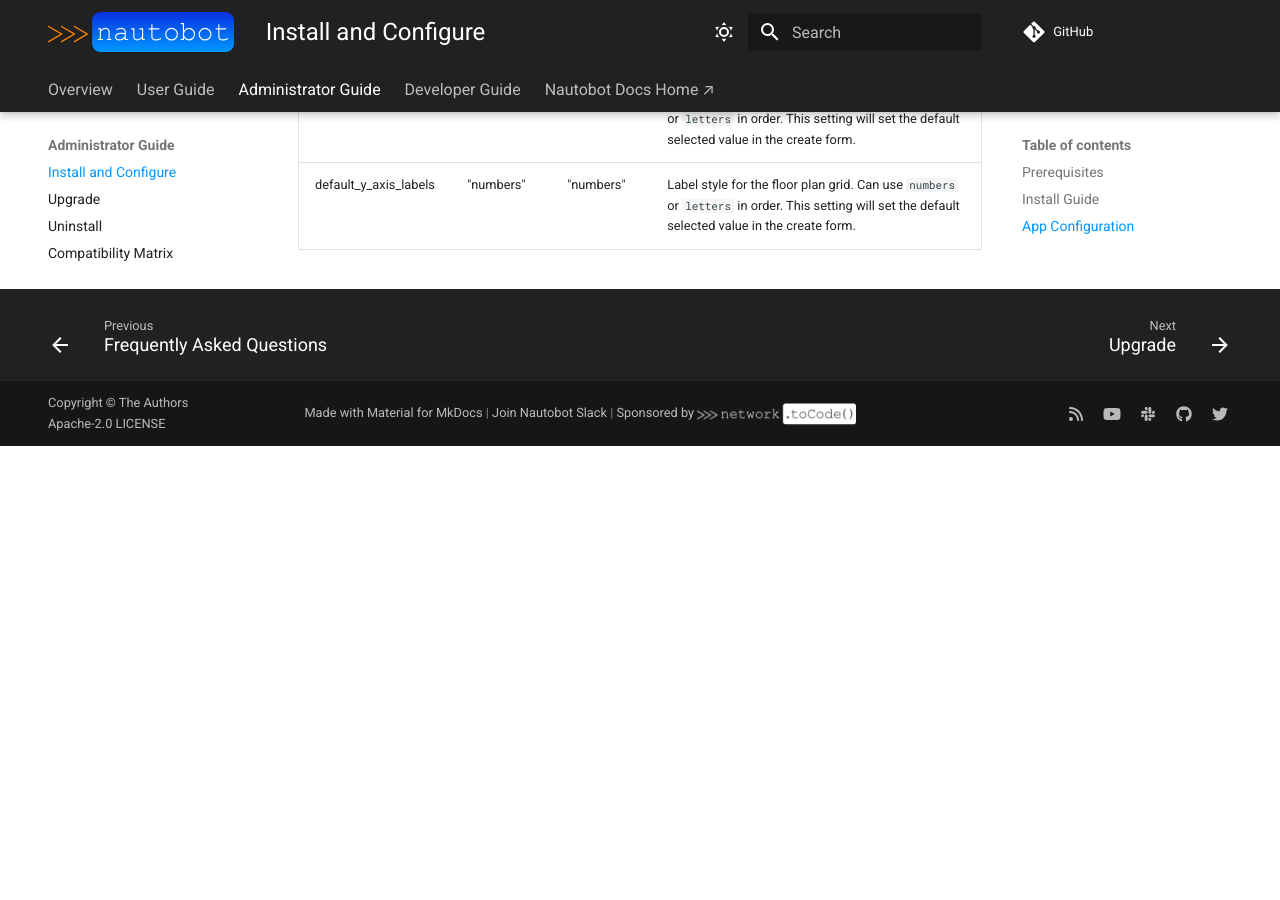
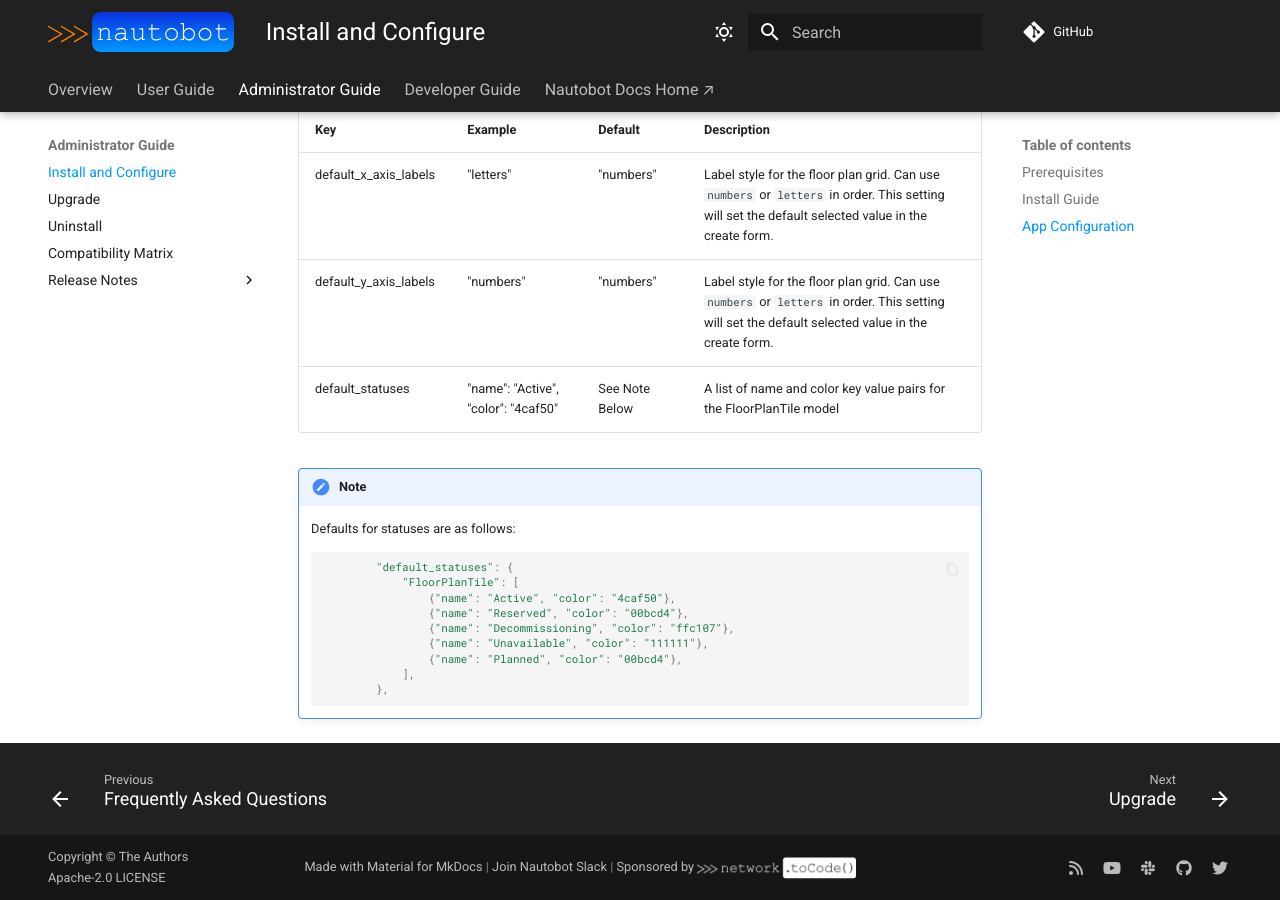
Before and after one commit to nautobot/nautobot-app-floor-plan, an MkDocs documentation site: the page built from docs/admin/install.md, in a window 1280 px wide and 900 px high, scrolled down 1840 px. Built offline with MkDocs 1.6.1 and Material for MkDocs 9.7.7, drawn with Linux system fonts in a browser that asks for light colours; comment, search, counter and statistics services are not loaded; before the commit the page ends 2286 px from its top, so only the background shows below that; some of the changed text lies outside the part shown.

Commit message:
Moved model_name to settings and, updated status function to get_or_create. Updated user and admin documentation.

````diff
--- a/docs/admin/install.md
+++ b/docs/admin/install.md
@@ -39,6 +39,10 @@
 PLUGINS_CONFIG = {
     "nautobot_floor_plan": {
         "default_x_axis_labels": "letters",
+        "default_statuses": {
+            "FloorPlanTile": [
+                {"name": "Active", "color": "4caf50"},
+            ],
     }
 }
 ```
@@ -69,3 +73,19 @@
 |--------------------|-----------|----------|------------------------------------------------------------------------------------------------------------------------------------------------|
 | default_x_axis_labels | "letters" | "numbers" | Label style for the floor plan grid. Can use `numbers` or `letters` in order. This setting will set the default selected value in the create form. |
 | default_y_axis_labels | "numbers" | "numbers" | Label style for the floor plan grid. Can use `numbers` or `letters` in order. This setting will set the default selected value in the create form. |
+| default_statuses| "name": "Active", "color": "4caf50"| See Note Below | A list of name and color key value pairs for the FloorPlanTile model|
+
+!!! note
+    Defaults for statuses are as follows:
+
+    ```python
+            "default_statuses": {
+                "FloorPlanTile": [
+                    {"name": "Active", "color": "4caf50"},
+                    {"name": "Reserved", "color": "00bcd4"},
+                    {"name": "Decommissioning", "color": "ffc107"},
+                    {"name": "Unavailable", "color": "111111"},
+                    {"name": "Planned", "color": "00bcd4"},
+                ],
+            },
+    ```
````
Also changed, not shown: docs/user/app_overview.md (+1 -1 lines), nautobot_floor_plan/__init__.py (+9 -7 lines), 2 other files.
